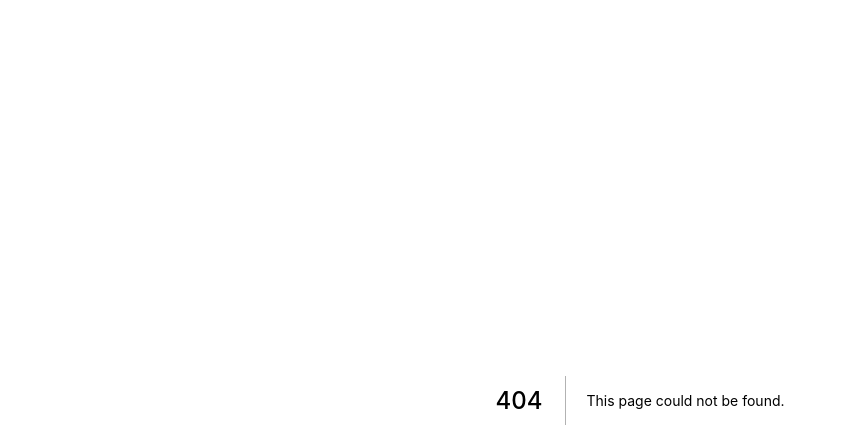
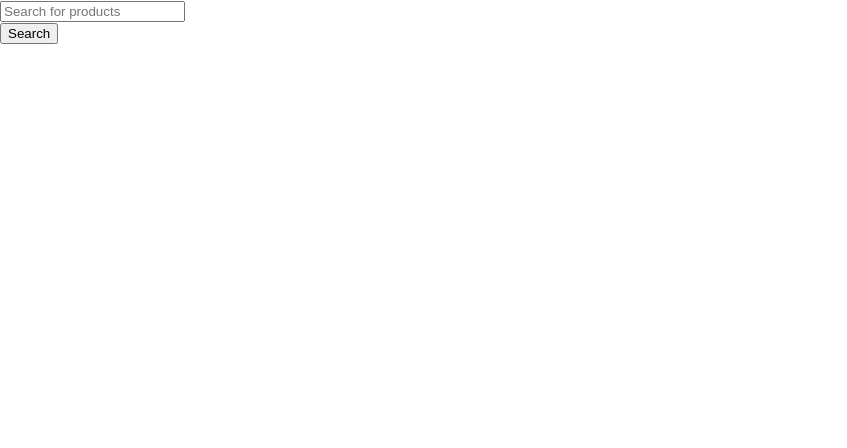
Before and after one commit to akashsachan59/myntra_clientside, a Next.js app: page /search in a window 1280 px wide. Before the commit this address had no page. Shown: the top 448 px of the page, without its empty margins (0-847 px from the left). Built offline with nearby package versions, Linux system fonts and the light colour scheme.

Commit message:
added search

```diff
--- a/pages/index.js
+++ b/pages/index.js
@@ -1,11 +1,13 @@
 import Head from 'next/head'
 import Image from 'next/image'
 import styles from '../styles/Home.module.css'
+import Search from './search'
 
 export default function Home({ data }) {
 
   return (
     <div>
+      <Search/>
       {data.map((item) => (
         <ul key={item.id}>
           <li>{item.name}</li>
--- /dev/null
+++ b/pages/search.js
@@ -0,0 +1,12 @@
+export default function Search(){
+    return (
+        <div className="search-container">
+            <div className="search-box">
+                <input type="text" placeholder="Search for products" />
+            </div>
+            <div className="search-button">
+                <button>Search</button>
+            </div>
+        </div>
+    )
+}
```
